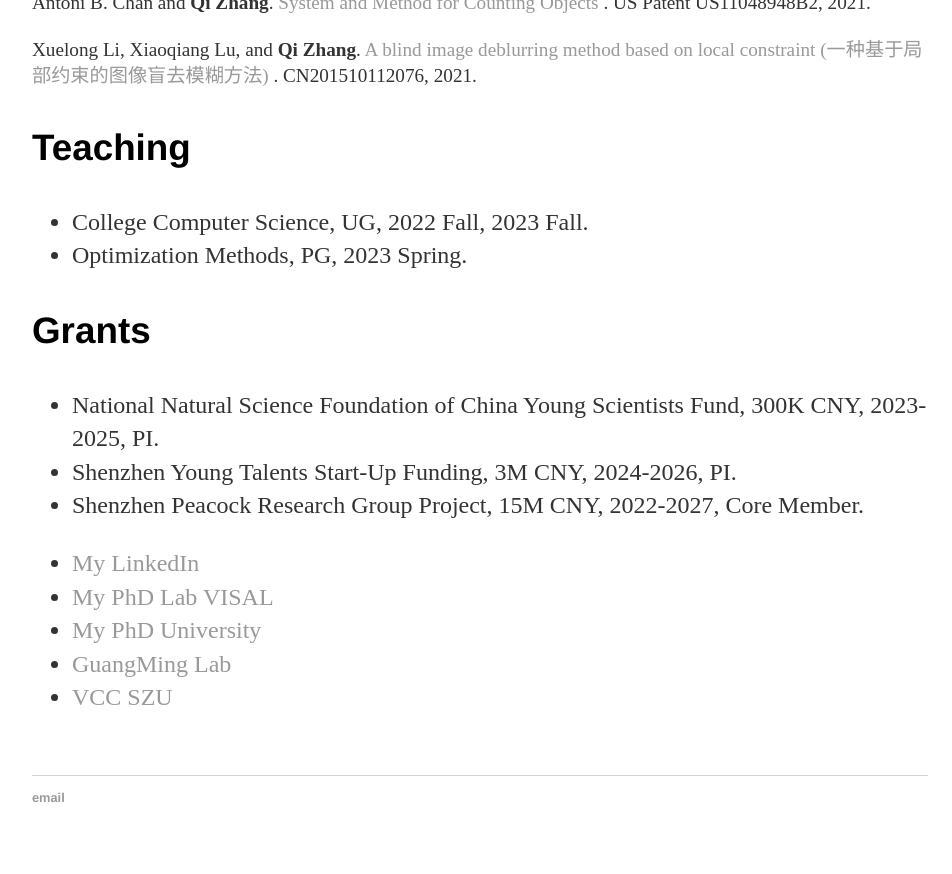
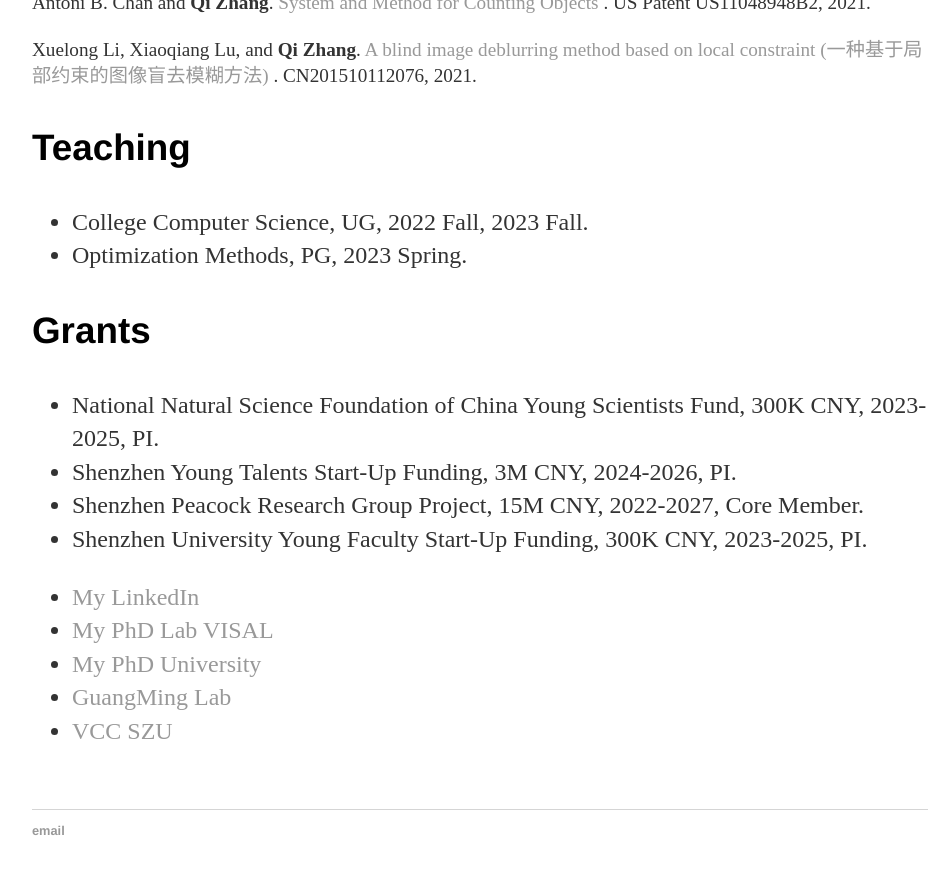
Before and after one commit to zqyq/zqyq.github.io, a Jekyll site: the page built from about/index.html, in a window 1280 px wide and 900 px high, scrolled down 1996 px. Shown: the top 874 px of the window, without its empty margins (160-1112 px from the left). Built offline with Jekyll 4.4.1, drawn with Linux system fonts in a browser that asks for light colours.

Commit message:
Update index.html

```diff
--- a/about/index.html
+++ b/about/index.html
@@ -118,6 +118,8 @@ title: About Qi ZHANG
 			        <li>National Natural Science Foundation of China Young Scientists Fund, 300K CNY, 2023-2025, PI.</li>
 				<li>Shenzhen Young Talents Start-Up Funding, 3M CNY, 2024-2026, PI.</li>
 				<li>Shenzhen Peacock Research Group Project, 15M CNY, 2022-2027, Core Member.</li>
+				<li>Shenzhen University Young Faculty Start-Up Funding, 300K CNY, 2023-2025, PI.</li>
+
 				</ul>
 
 
```
